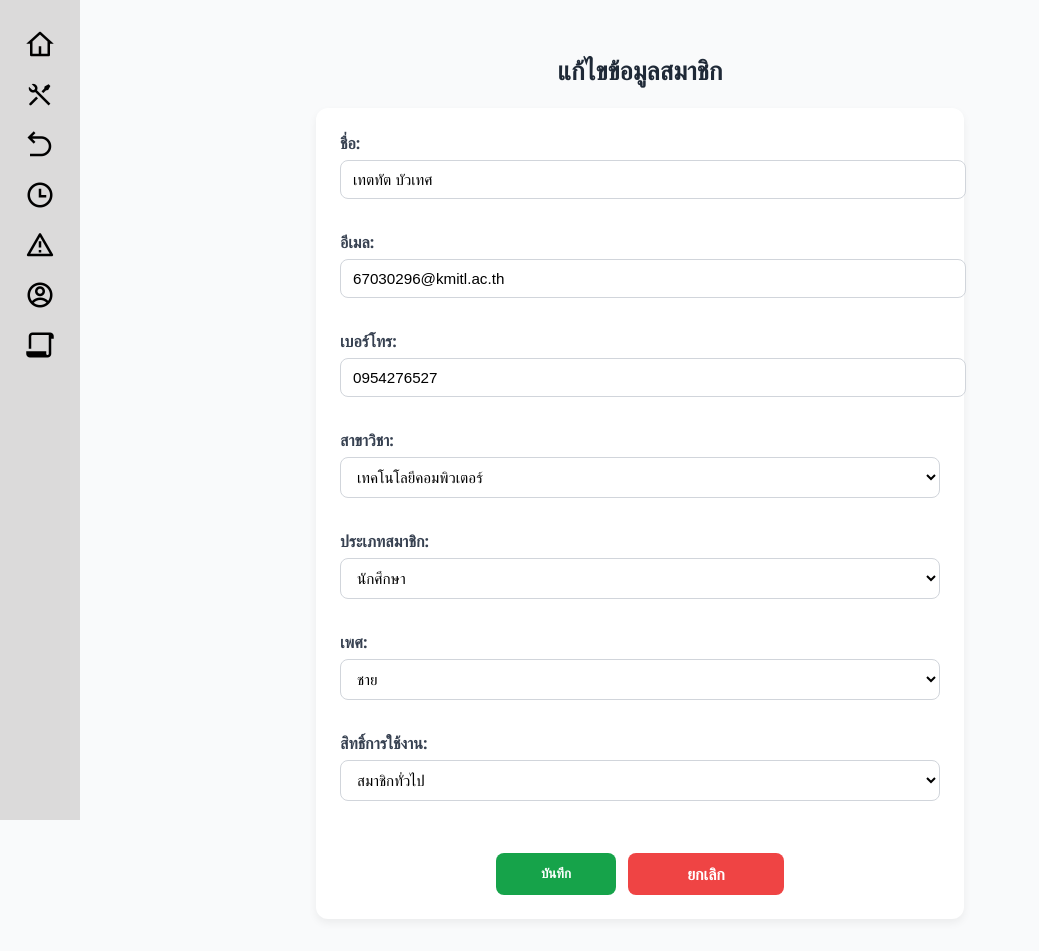
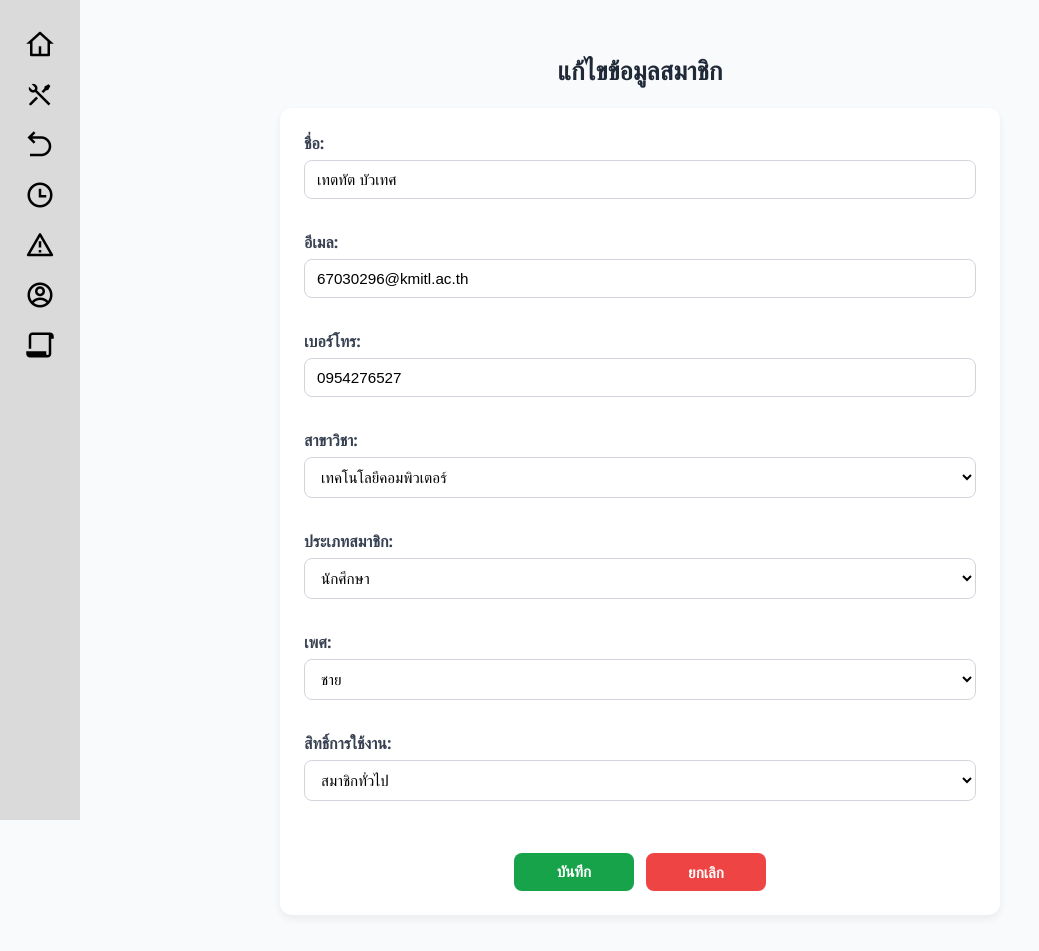
Before and after one commit to PetchAuisui/Equipment-Lending-and-Return-System-For-SIET, a Flask app: page /admin/users/5/edit in a window 1280 px wide. Shown: the part 70-1021 px from the top of the page, without its empty margins (0-1039 px from the left). After the commit the page ends 961 px from the top, so only its background shows below. Run offline with Flask 3, Linux system fonts and the light colour scheme.

Commit message:
update page

```diff
--- a/app/static/css/edit_user.css
+++ b/app/static/css/edit_user.css
@@ -4,6 +4,14 @@
   background: #f9fafb;
   min-height: 100vh;
   font-family: "Segoe UI", Tahoma, Geneva, Verdana, sans-serif;
+}
+
+/* กันล้นทั้งหมดภายใต้หน้า admin-users */
+.admin-users,
+.admin-users * ,
+.admin-users *::before,
+.admin-users *::after {
+  box-sizing: border-box;
 }
 
 /* กรอบเนื้อหาให้กว้างกำลังดีและอยู่กลางหน้า */
@@ -36,7 +44,6 @@
   background: #f4f4f5;
   color: #374151;
   border: 1px solid #e5e7eb;
-  box-sizing: border-box;
   overflow-wrap: anywhere;    /* ตัดคำยาว ๆ */
 }
 .alert-success { background: #ecfdf5; color: #065f46; border-color: #a7f3d0; }
@@ -57,11 +64,12 @@
   padding: 24px;
   border-radius: 12px;
   box-shadow: 0 4px 8px rgba(0,0,0,0.06);
-  max-width: 600px;           /* ให้พอดีกับ alerts */
+  max-width: 100%;           /* ให้พอดีกับ alerts */
   margin: 0 auto;
   display: flex;
   flex-direction: column;
   gap: 16px;
+  /* overflow: hidden;  // เปิดเมื่อเห็นขอบ focus เกินมุมการ์ด */
 }
 
 /* ===== Form Group ===== */
@@ -69,6 +77,7 @@
   display: flex;
   flex-direction: column;
   margin-bottom: 16px;
+  min-width: 0;               /* กันลูกกางเกิน */
 }
 
 .form-group label {
@@ -88,6 +97,8 @@
   background: #fff;
   transition: border 0.2s, box-shadow 0.2s;
   width: 100%;
+  max-width: 100%;            /* กันล้นแนวนอน */
+  min-width: 0;               /* กันกางใน flex item */
 }
 
 .form-group input:focus,
@@ -133,6 +144,8 @@ select optgroup {
   transition: background 0.2s, transform 0.1s;
   border: none;
   min-width: 120px;
+  font-size: 0.95rem;         /* ทำให้ปุ่มทุกปุ่มฟอนต์เท่ากัน */
+  line-height: 1.2;
 }
 
 .btn-save {
--- a/app/templates/admin/edit_user.html
+++ b/app/templates/admin/edit_user.html
@@ -7,19 +7,12 @@
 <div class="admin-users">
   <div class="container">
     <h2>แก้ไขข้อมูลสมาชิก</h2>
-    <div class="alerts">
-  {% with msgs = get_flashed_messages(with_categories=True) %}
-    {% if msgs %}
-      {% for cat, m in msgs %}
-        <div class="alert {{ 'alert-success' if cat=='success' else 'alert-info' }}">{{ m }}</div>
-      {% endfor %}
-    {% endif %}
-  {% endwith %}
-
+<div class="alerts">
   {% if error %}
     <div class="alert alert-error">{{ error }}</div>
   {% endif %}
 </div>
+
     <form method="post"
           action="{{ url_for('admin_users.edit_user_action', user_id=user.user_id) }}">
 
```
